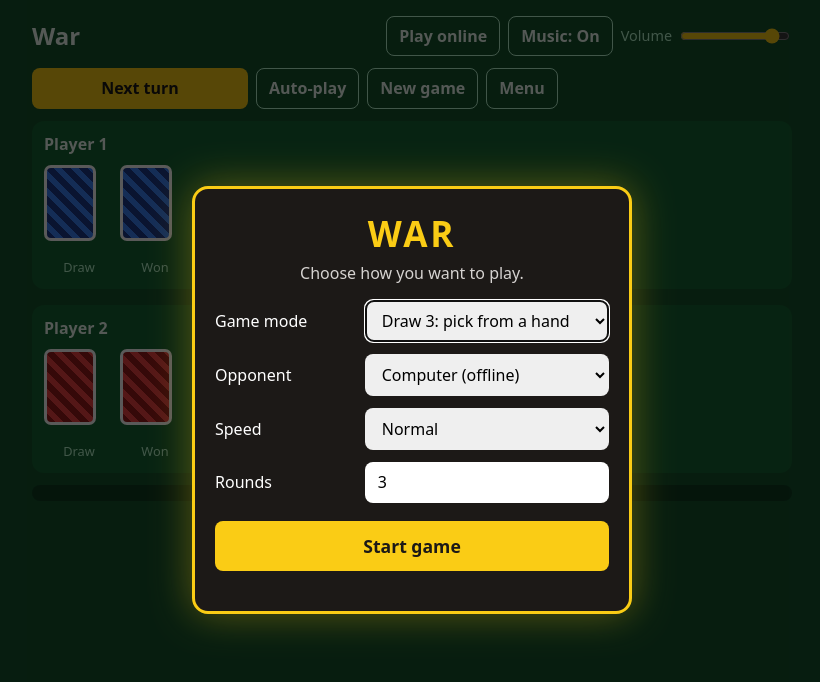
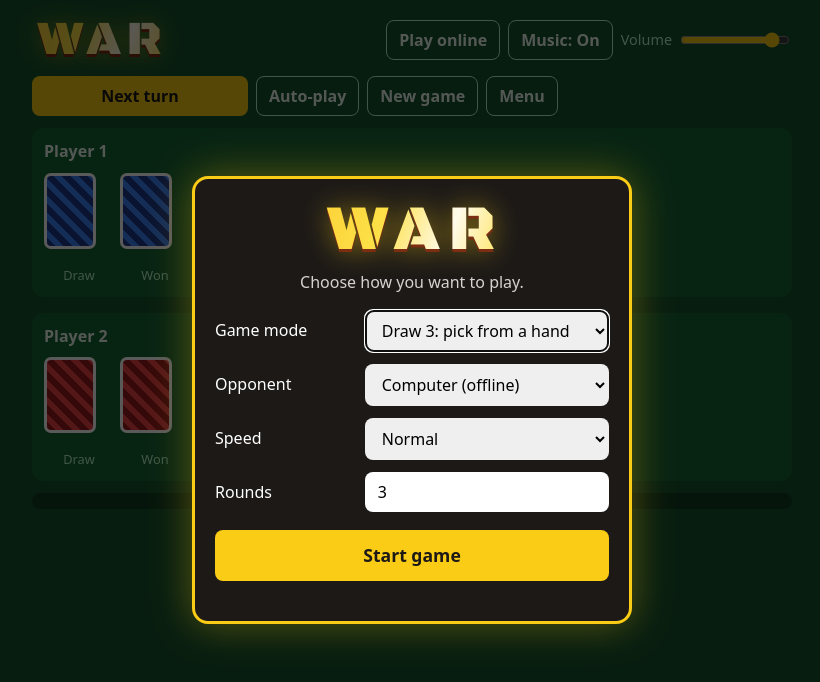
Before and after one commit to 27macska/war, a plain HTML site: page war.html in a window 1280 px wide. Shown: the whole page, without its empty margins (228-1048 px from the left). Drawn offline with Linux system fonts and the light colour scheme.

Commit message:
Make the WAR title a big gold logo on the table and in the menu
Stencil-style letters (Black Ops One, falling back to Impact offline) in a
gold gradient with a shadow and a slow shine. README menu screenshot
retaken.

Co-Authored-By: Claude Opus 5.5 <noreply@anthropic.com>

```diff
--- a/war.html
+++ b/war.html
@@ -4,6 +4,9 @@
 <meta charset="utf-8">
 <meta name="viewport" content="width=device-width, initial-scale=1">
 <title>War</title>
+<link rel="preconnect" href="https://fonts.googleapis.com">
+<link rel="preconnect" href="https://fonts.gstatic.com" crossorigin>
+<link href="https://fonts.googleapis.com/css2?family=Black+Ops+One&display=swap" rel="stylesheet">
 <style>
   :root {
     --bg: #14532d; --panel: #166534; --ink: #f0fdf4; --muted: #bbf7d0;
@@ -17,7 +20,17 @@
   }
   main { max-width: 760px; margin: 0 auto; position: relative; }
   header { display: flex; flex-wrap: wrap; justify-content: space-between; align-items: center; gap: 8px; margin-bottom: 12px; }
-  h1 { margin: 0; font-size: 1.5rem; }
+  h1 { margin: 0; line-height: 1; }
+  /* The WAR logo, on the table and in the menu: stencil-style letters in gold with a shine passing over */
+  .logo {
+    font-family: "Black Ops One", Impact, "Arial Black", sans-serif; font-weight: 400;
+    font-size: 3rem; letter-spacing: .12em; line-height: 1; display: inline-block; padding-left: .12em;
+    background: linear-gradient(110deg, #fbbf24 0%, #fde047 35%, #fffbeb 50%, #fde047 65%, #facc15 85%, #f59e0b 100%);
+    background-size: 250% 100%; background-position: 100% 0;
+    -webkit-background-clip: text; background-clip: text; color: transparent;
+    filter: drop-shadow(0 3px 0 #7c2d12) drop-shadow(0 0 14px rgba(250, 204, 21, .45));
+  }
+  dialog h2.logo { font-size: 4rem; margin-bottom: 8px; letter-spacing: .14em; }
   .music, .controls { display: flex; flex-wrap: wrap; gap: 8px; align-items: center; }
   .controls { margin-bottom: 12px; }
   button, select, input {
@@ -145,6 +158,7 @@
   #victoryAgain { padding: 12px; font-size: 1.1rem; }
   #vsparks { position: absolute; inset: 0; overflow: hidden; pointer-events: none; }
   @media (prefers-reduced-motion: no-preference) {
+    .logo { animation: shine 6s ease-in-out infinite; }
     #victory .crownBig { animation: crownLand .6s cubic-bezier(.3, 1.5, .5, 1) both; }
     #victory h2 { animation: titleSlam .45s cubic-bezier(.2, 1.6, .4, 1) .15s both; }
   }
@@ -303,6 +317,7 @@
   @keyframes slash { from { scale: 0 1; } }
   @keyframes goldFlash { from { background: #facc15; opacity: .55; } to { background: #facc15; opacity: 0; } }
   @keyframes ring { from { scale: .3; opacity: 1; } to { scale: 7; opacity: 0; } }
+  @keyframes shine { 0%, 60% { background-position: 100% 0; } 100% { background-position: 0 0; } }
   @keyframes crownLand { from { transform: translateY(-60px) scale(2); opacity: 0; } }
   @keyframes crownDrop { from { translate: -50% -70px; scale: 2; opacity: 0; } }
 </style>
@@ -310,7 +325,7 @@
 <body>
 <main>
   <header>
-    <h1>War</h1>
+    <h1 class="logo">WAR</h1>
     <div class="music">
       <button id="online" class="secondary">Play online</button>
       <button id="music" class="secondary">Music: On</button>
@@ -369,7 +384,7 @@
 </dialog>
 
 <dialog id="menu" aria-labelledby="menuTitle">
-  <h2 id="menuTitle">WAR</h2>
+  <h2 id="menuTitle" class="logo">WAR</h2>
   <p>Choose how you want to play.</p>
   <div class="opts">
     <label>Game mode
```
Also changed, not shown: docs/menu.jpg.
